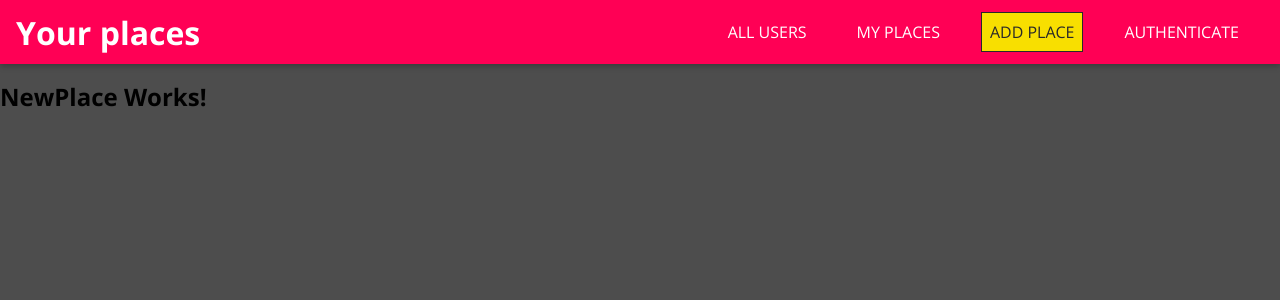
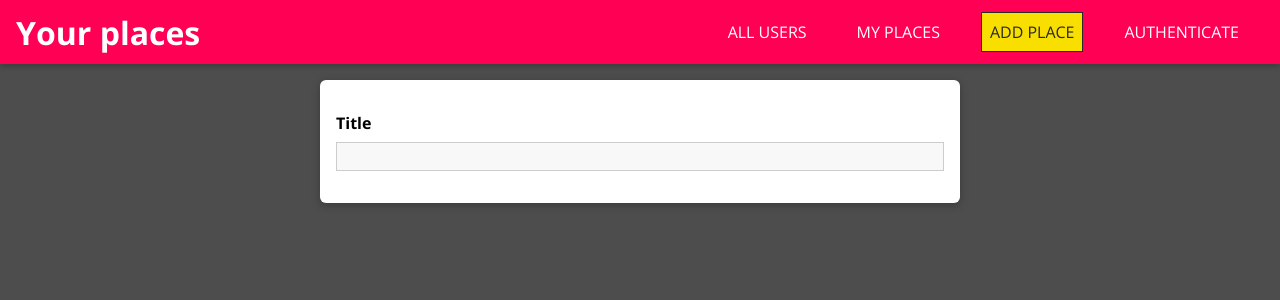
Before and after one commit to mrivk99/social-media-app, a React (Create React App) app in the folder FRONTEND/my-app/: page /places/new in a window 1280 px wide. Shown: the top 300 px of the page. Built offline with nearby package versions, Linux system fonts and the light colour scheme.

Commit message:
Added a custom form Input component

```diff
--- a/FRONTEND/my-app/src/App.js
+++ b/FRONTEND/my-app/src/App.js
@@ -10,7 +10,7 @@ import Users from "./user/pages/Users";
 import NewPlace from "./places/pages/NewPlace";
 import MainNavigation from "./shared/components/Navigation/MainNavigation";
 import "./App.css";
-import UserPlaces from "./user/pages/UserPlaces";
+import UserPlaces from "./places/pages/UserPlaces";
 
 const App = () => {
   return (
--- /dev/null
+++ b/FRONTEND/my-app/src/places/pages/NewPlace.css
@@ -0,0 +1,10 @@
+.place-form {
+  list-style: none;
+  margin: 0 auto;
+  padding: 1rem;
+  width: 90%;
+  max-width: 40rem;
+  box-shadow: 0 2px 8px rgba(0, 0, 0, 0.26);
+  border-radius: 6px;
+  background: white;
+}
--- a/FRONTEND/my-app/src/places/pages/NewPlace.js
+++ b/FRONTEND/my-app/src/places/pages/NewPlace.js
@@ -1,7 +1,14 @@
 import React from 'react';
 
+import Input from '../../shared/components/FormElements/Input';
+import './NewPlace.css';
+
 const NewPlace = () => {
-  return <h2>NewPlace Works!</h2>
+  return (
+    <form className="place-form">
+      <Input element="input" type="text" label="Title" />
+    </form>
+  );
 };
 
 export default NewPlace;
--- a/FRONTEND/my-app/src/user/pages/UserPlaces.js
+++ b/FRONTEND/my-app/src/places/pages/UserPlaces.js
@@ -1,7 +1,7 @@
 import React from "react";
 import { useParams } from "react-router-dom";
 
-import PlaceList from "../components/PlaceList";
+import PlaceList from "../../user/components/PlaceList";
 
 const DUMMY_PLACES = [
   {
--- /dev/null
+++ b/FRONTEND/my-app/src/shared/components/FormElements/Input.css
@@ -0,0 +1,41 @@
+.form-control {
+  margin: 1rem 0;
+}
+
+.form-control label,
+.form-control input,
+.form-control textarea {
+  display: block;
+}
+
+.form-control label {
+  font-weight: bold;
+  margin-bottom: 0.5rem;
+}
+
+.form-control input,
+.form-control textarea {
+  width: 100%;
+  font: inherit;
+  border: 1px solid #ccc;
+  background: #f8f8f8;
+  padding: 0.15rem 0.25rem;
+}
+
+.form-control input:focus,
+.form-control textarea:focus {
+  outline: none;
+  background: #ebebeb;
+  border-color: #510077;
+}
+
+.form-control--invalid label,
+.form-control--invalid p {
+  color: red;
+}
+
+.form-control--invalid input,
+.form-control--invalid textarea {
+  border-color: red;
+  background: #ffd1d1;
+}
--- /dev/null
+++ b/FRONTEND/my-app/src/shared/components/FormElements/Input.js
@@ -0,0 +1,21 @@
+import React from 'react';
+
+import './Input.css';
+
+const Input = props => {
+  const element =
+    props.element === 'input' ? (
+      <input id={props.id} type={props.type} placeholder={props.placeholder} />
+    ) : (
+      <textarea id={props.id} rows={props.rows || 3} />
+    );
+
+  return (
+    <div className={`form-control`}>
+      <label htmlFor={props.id}>{props.label}</label>
+      {element}
+    </div>
+  );
+};
+
+export default Input;
```
Also changed, not shown: FRONTEND/my-app/src/shared/components/UIElements/Map.js (added, +12 -0 lines), FRONTEND/my-app/src/shared/components/UIElements/Map.css (added).
